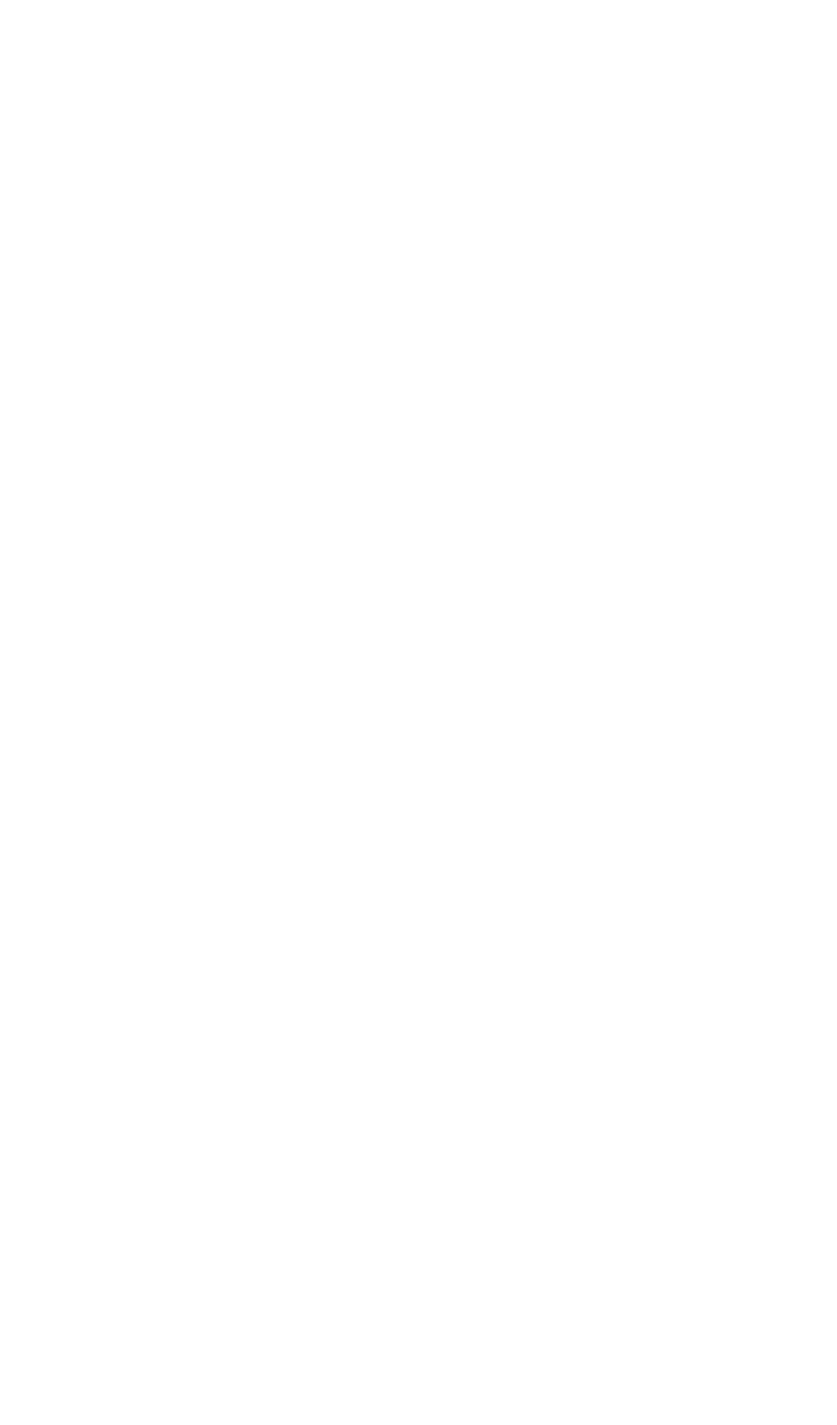
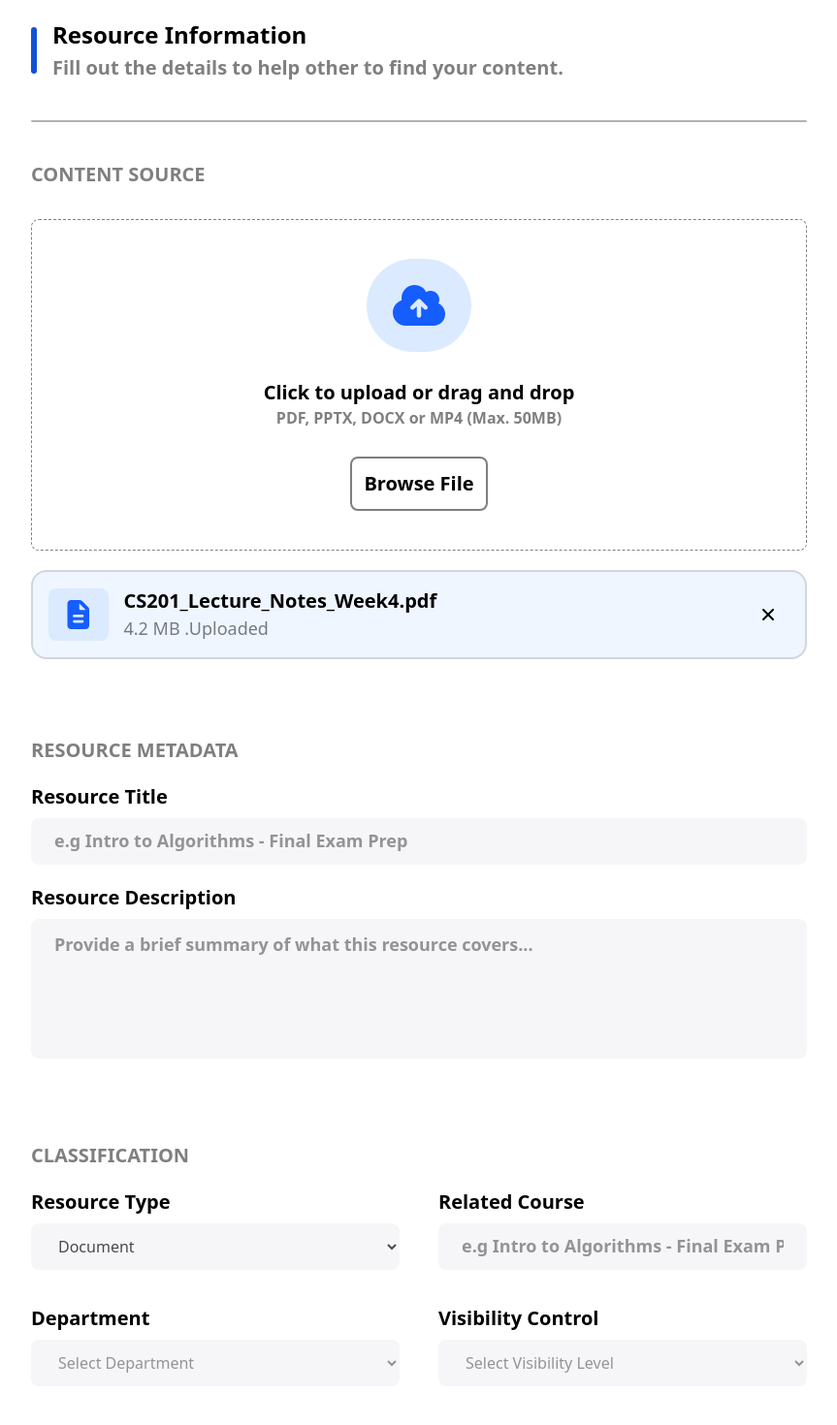
Before and after one commit to surafel-a/AASTU-Resource-Sharing, a React (Vite) app in the folder frontend/: page /upload-resource in a window 1280 px wide. Shown: the part 320-1790 px from the top of the page at 97% size, without its empty margins (208-1071 px from the left). Before the commit the page ends 800 px from the top, so only its background shows below. Built offline with nearby package versions, Linux system fonts and the light colour scheme; no server answers.

Commit message:
start doing resource upload page

```diff
--- a/frontend/src/App.jsx
+++ b/frontend/src/App.jsx
@@ -24,6 +24,8 @@ import ReportManagement from "./admin/ReportManagement";
 import CourseLayout from "./layouts/CourseLayout";
 import AddCourse from "./pages/AddCourse";
 import EditCourse from "./pages/EditCourse";
+import ResourceLayout from "./layouts/ResourceLayout";
+import EditResource from "./pages/EditResource";
 
 const App = () => {
   return (
@@ -42,7 +44,11 @@ const App = () => {
             <Route path="add" element={<AddCourse />} />
             <Route path=":courseId/edit" element={<EditCourse />} />
           </Route>
-          <Route path="/uploads" element={<MyUploads />} />
+          <Route path="/uploads" element={<ResourceLayout />}>
+            <Route index element={<MyUploads />} />
+            <Route path="add" element={<UploadResource />} />
+            <Route path=":resourceId/edit" element={<EditResource />} />
+          </Route>
           <Route path="/bookmarks" element={<Bookmarks />} />
           <Route path="/profile" element={<Profile />} />
           <Route path="/upload-resource" element={<UploadResource />} />
--- a/frontend/src/components/CourseLists.jsx
+++ b/frontend/src/components/CourseLists.jsx
@@ -125,23 +125,23 @@ const CourseLists = ({
 
       {/* DELETION CONFIRMATION MODAL */}
       {showConfirm && (
-        <div className="fixed inset-0 flex items-center justify-center bg-black/50 z-50">
+        <div className="fixed inset-0 z-50 flex items-center justify-center bg-black/50">
           <div className="bg-white p-6 rounded-lg shadow-lg w-[300px] text-center">
-            <h3 className="text-lg font-semibold mb-4">
+            <h3 className="mb-4 text-lg font-semibold">
               Are you sure you want to delete?
             </h3>
 
             <div className="flex justify-between gap-4">
               <button
                 onClick={() => setShowConfirm(false)}
-                className="w-full py-2 bg-gray-200 rounded-md hover:bg-gray-300 cursor-pointer"
+                className="w-full py-2 bg-gray-200 rounded-md cursor-pointer hover:bg-gray-300"
               >
                 Cancel
               </button>
 
               <button
                 onClick={handleDelete}
-                className="w-full py-2 bg-red-500 text-white rounded-md hover:bg-red-600 cursor-pointer"
+                className="w-full py-2 text-white bg-red-500 rounded-md cursor-pointer hover:bg-red-600"
               >
                 Delete
               </button>
--- /dev/null
+++ b/frontend/src/layouts/ResourceLayout.jsx
@@ -0,0 +1,11 @@
+import { Outlet } from "react-router-dom";
+
+const ResourceLayout = () => {
+  return (
+    <div>
+      <Outlet />
+    </div>
+  );
+};
+
+export default ResourceLayout;
--- /dev/null
+++ b/frontend/src/pages/EditResource.jsx
@@ -0,0 +1,5 @@
+const EditResource = () => {
+  return <div></div>;
+};
+
+export default EditResource;
--- a/frontend/src/pages/UploadResource.jsx
+++ b/frontend/src/pages/UploadResource.jsx
@@ -1,5 +1,217 @@
+import { FontAwesomeIcon } from "@fortawesome/react-fontawesome";
+import GoBackButton from "../components/GoBackButton";
+import {
+  faCloudArrowUp,
+  faFileLines,
+  faXmark,
+} from "@fortawesome/free-solid-svg-icons";
+
 const UploadResource = () => {
-  return <div></div>;
+  return (
+    <div className="bg-[#F6F6F8] min-h-screen py-10">
+      <div className="mx-50">
+        <GoBackButton />
+
+        <h1 className="mb-5 text-5xl font-bold text-center">
+          Upload New Resource
+        </h1>
+        <div className="flex items-center justify-between mb-5 ">
+          <p className="mx-auto text-2xl font-semibold text-black/50">
+            Share academic materials with your fellow students and departments.
+          </p>
+        </div>
+
+        {/* RESOURCE FORM CONTAINER */}
+        <section className="p-10 bg-white rounded-lg shadow-xl">
+          <div className="flex items-center gap-4">
+            <div className="h-12 w-1.5  bg-[#1152D4] rounded-full"></div>
+            <div className="flex flex-col gap-1">
+              <p className="text-2xl font-semibold">Resource Information</p>
+              <p className="text-xl font-semibold text-black/50">
+                Fill out the details to help other to find your content.
+              </p>
+            </div>
+          </div>
+
+          <div className="w-full h-0.5 rounded-full bg-black/30 my-10"></div>
+
+          <h2 className="text-xl font-bold uppercase text-black/50">
+            Content Source
+          </h2>
+
+          <div className="flex flex-col p-10 mt-8 border border-dashed rounded-lg gap-7 border-black/50">
+            <FontAwesomeIcon
+              icon={faCloudArrowUp}
+              className="p-6 mx-auto text-5xl text-blue-600 bg-blue-100 rounded-full"
+            />
+
+            <div>
+              <p className="text-xl font-semibold text-center">
+                Click to upload or drag and drop
+              </p>
+              <p className="font-bold text-center text-black/50">
+                PDF, PPTX, DOCX or MP4 (Max. 50MB)
+              </p>
+            </div>
+
+            <button className="inline-flex self-center p-3 text-xl font-semibold border-2 rounded-lg border-black/50 cursor-pointer hover:bg-[#1152D4] hover:text-white transition-colors duration-150">
+              Browse File
+            </button>
+          </div>
+
+          {/* UPLOADED FILE DISPLAY */}
+          <div className="flex items-center justify-between gap-5 p-4 mt-5 border-2 border-gray-300 rounded-2xl bg-blue-50">
+            <div className="flex items-center gap-4">
+              <FontAwesomeIcon
+                icon={faFileLines}
+                className="p-3 text-3xl text-blue-600 bg-blue-100 rounded-lg"
+              />
+              <div>
+                <h2 className="text-xl font-semibold">
+                  CS201_Lecture_Notes_Week4.pdf
+                </h2>
+                <p className="text-lg font-medium text-black/50">
+                  4.2 MB <span>.Uploaded</span>
+                </p>
+              </div>
+            </div>
+            <FontAwesomeIcon
+              icon={faXmark}
+              className="p-3 rounded-full cursor-pointer hover:bg-gray-100"
+            />
+          </div>
+
+          {/* RESOURCE DETAILS */}
+          <h2 className="mt-20 text-xl font-bold uppercase text-black/50">
+            Resource Metadata
+          </h2>
+          <p className="mt-5 mb-2 text-xl font-semibold">Resource Title</p>
+          <input
+            name="code"
+            // value={formData.code}
+            // onChange={handleChange}
+            type="text"
+            placeholder="e.g Intro to Algorithms - Final Exam Prep"
+            className="w-full px-6 py-3 rounded-lg text-black/40 bg-[#F6F6F8] focus:outline-none focus:ring-2 focus:ring-[#1152D4] placeholder:font-semibold placeholder:text-black/40 placeholder:text-lg"
+          />
+
+          <p className="mt-5 mb-2 text-xl font-semibold">
+            Resource Description
+          </p>
+          <textarea
+            // name="code"
+            // value={formData.code}
+            // onChange={handleChange}
+            placeholder="Provide a brief summary of what this resource covers..."
+            rows={5}
+            className="w-full px-6 py-3 rounded-lg text-black/70 bg-[#F6F6F8]
+             focus:outline-none focus:ring-2 focus:ring-[#1152D4]
+             placeholder:font-semibold placeholder:text-black/40
+             placeholder:text-lg resize-none"
+          />
+
+          {/* CLASSIFICATION */}
+          <h2 className="mt-20 text-xl font-bold uppercase text-black/50">
+            Classification
+          </h2>
+
+          <div className="grid grid-cols-2 gap-x-10 gap-y-4">
+            <div>
+              <p className="mt-5 mb-2 text-xl font-semibold">Resource Type</p>
+              <select
+                // name="type"
+                // value={formData.type}
+                // onChange={handleChange}
+                className="w-full px-6 py-3 rounded-lg bg-[#F6F6F8] text-black/70
+             focus:outline-none focus:ring-2 focus:ring-[#1152D4]"
+              >
+                <option value="" disabled hidden>
+                  Select resource type
+                </option>
+                <option value="doc">Document</option>
+                <option value="pdf">PDF</option>
+                <option value="ppt">PowerPoint</option>
+                <option value="video">Video</option>
+                <option value="other">Other</option>
+              </select>
+            </div>
+
+            <div>
+              <p className="mt-5 mb-2 text-xl font-semibold">Related Course</p>
+              <input
+                name="code"
+                // value={formData.code}
+                // onChange={handleChange}
+                type="text"
+                placeholder="e.g Intro to Algorithms - Final Exam Prep"
+                className="w-full px-6 py-3 rounded-lg text-black/40 bg-[#F6F6F8] focus:outline-none focus:ring-2 focus:ring-[#1152D4] placeholder:font-semibold placeholder:text-black/40 placeholder:text-lg"
+              />
+            </div>
+
+            <div>
+              <p className="mt-5 mb-2 text-xl font-semibold">Department</p>
+              <select
+                // name="department"
+                // value={formData.department}
+                // onChange={handleChange}
+                className="w-full px-6 py-3 rounded-lg text-black/40 bg-[#F6F6F8] focus:outline-none focus:ring-2 focus:ring-[#1152D4]"
+                defaultValue=""
+              >
+                <option value="" disabled hidden>
+                  Select Department
+                </option>
+
+                <option value="Electrical Engineering">
+                  Electrical Engineering
+                </option>
+                <option value="Software Engineering">
+                  Software Engineering
+                </option>
+                <option value="Mechanical Engineering">
+                  Mechanical Engineering
+                </option>
+                <option value="Electromechanical Engineering">
+                  Electromechanical Engineering
+                </option>
+                <option value="Food Science">Food Science</option>
+                <option value="Biotechnology">Biotechnology</option>
+                <option value="Architecture">Architecture</option>
+                <option value="Environmental Engineering">
+                  Environmental Engineering
+                </option>
+                <option value="Chemical Engineering">
+                  Chemical Engineering
+                </option>
+                <option value="Civil Engineering">Civil Engineering</option>
+              </select>
+            </div>
+
+            {/* VISIBILITY CONTROL */}
+            <div>
+              <p className="mt-5 mb-2 text-xl font-semibold">
+                Visibility Control
+              </p>
+              <select
+                // name="department"
+                // value={formData.department}
+                // onChange={handleChange}
+                className="w-full px-6 py-3 rounded-lg text-black/40 bg-[#F6F6F8] focus:outline-none focus:ring-2 focus:ring-[#1152D4]"
+                defaultValue=""
+              >
+                <option value="" disabled hidden>
+                  Select Visibility Level
+                </option>
+
+                <option value="public">Public (Everyone)</option>
+                <option value="department">Department Only</option>
+                <option value="course">Course Only</option>
+              </select>
+            </div>
+          </div>
+        </section>
+      </div>
+    </div>
+  );
 };
 
 export default UploadResource;
```
Also changed, not shown: frontend/src/pages/MyUploads.jsx (+7 -2 lines).
